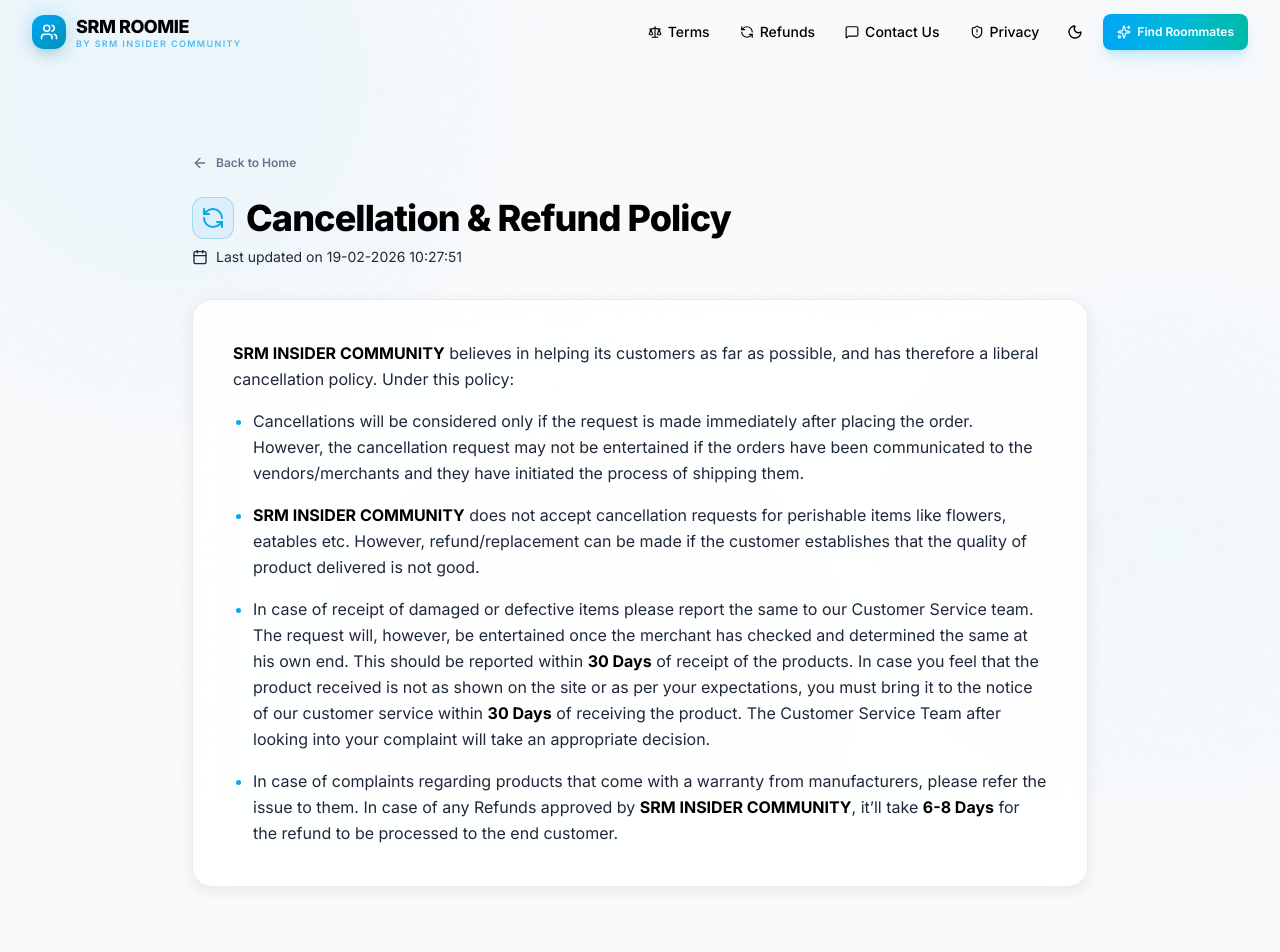
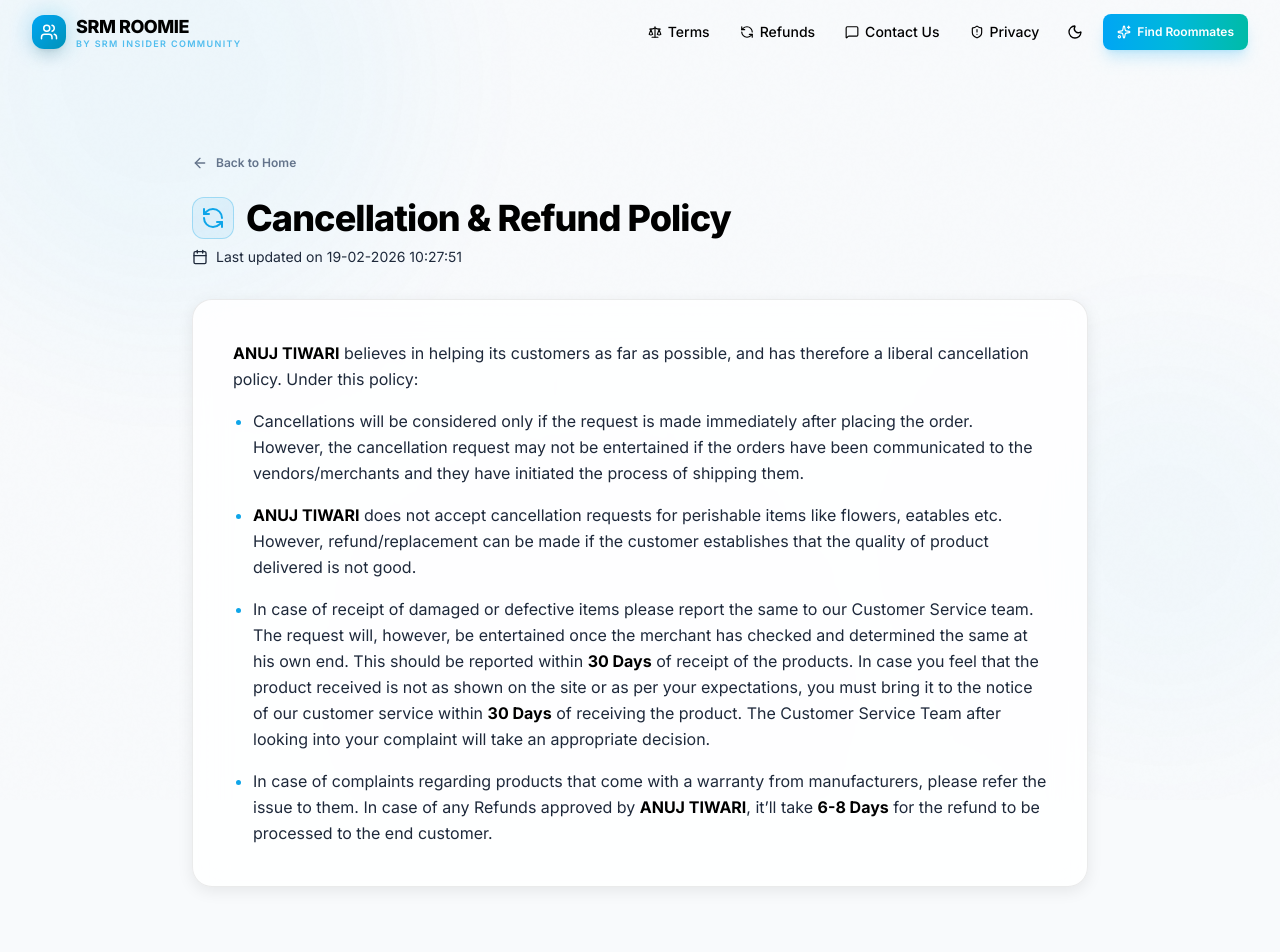
Before and after one commit to anuj-rishu/SRM-Hostel-Roomate-Finder-Client, a Next.js app in the folder client/: page /refund in a window 1280 px wide. Shown: the top 952 px of the page. Built offline with nearby package versions, Linux system fonts and the light colour scheme; no server answers.

Commit message:
change in name

```diff
--- a/client/app/refund/page.tsx
+++ b/client/app/refund/page.tsx
@@ -41,7 +41,7 @@
           <div className="prose prose-invert max-w-none text-[var(--text-secondary)] leading-relaxed">
             <p className="mb-4">
               <strong className="text-[var(--text-primary)]">
-                SRM INSIDER COMMUNITY
+                ANUJ TIWARI
               </strong>{" "}
               believes in helping its customers as far as possible, and has
               therefore a liberal cancellation policy. Under this policy:
@@ -57,7 +57,7 @@
               </li>
               <li>
                 <strong className="text-[var(--text-primary)]">
-                  SRM INSIDER COMMUNITY
+                  ANUJ TIWARI
                 </strong>{" "}
                 does not accept cancellation requests for perishable items like
                 flowers, eatables etc. However, refund/replacement can be made
@@ -84,7 +84,7 @@
                 warranty from manufacturers, please refer the issue to them. In
                 case of any Refunds approved by{" "}
                 <strong className="text-[var(--text-primary)]">
-                  SRM INSIDER COMMUNITY
+                  ANUJ TIWARI
                 </strong>
                 , it’ll take{" "}
                 <strong className="text-[var(--text-primary)]">6-8 Days</strong>{" "}
--- a/client/app/terms/page.tsx
+++ b/client/app/terms/page.tsx
@@ -43,7 +43,7 @@
               These Terms and Conditions, along with privacy policy or other
               terms (“Terms”) constitute a binding agreement by and between{" "}
               <strong className="text-[var(--text-primary)]">
-                SRM INSIDER COMMUNITY
+                ANUJ TIWARI
               </strong>
               , ( “Website Owner” or “we” or “us” or “our”) and you (“you” or
               “your”) and relate to your use of our website, goods (as
```
Also changed, not shown: client/public/ads.txt (added).
